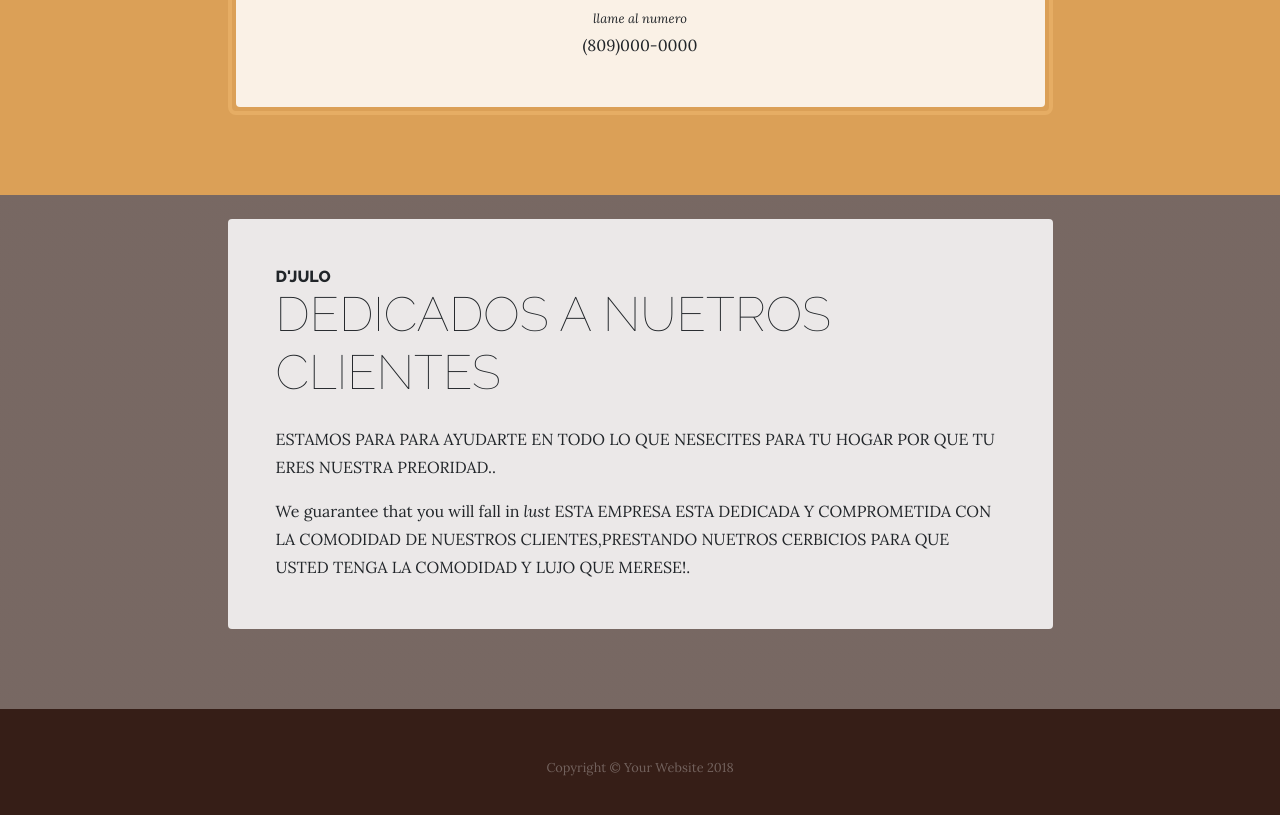
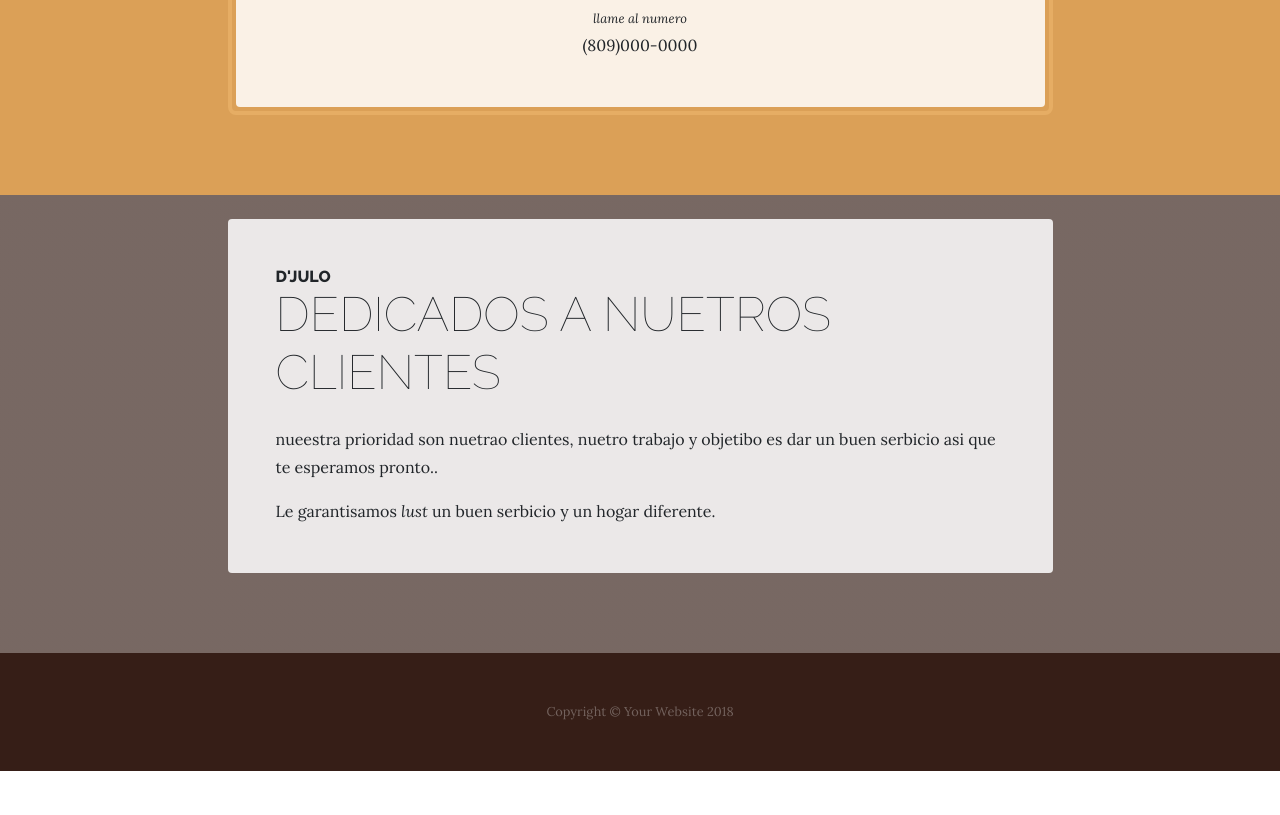
Before and after one commit to yorgenjm/D-lujo-proyecto, a website: page store.html in a window 1280 px wide. Shown: the part 1171-1986 px from the top of the page. After the commit the page ends 1942 px from the top, so only its background shows below. Drawn offline with Linux system fonts and the light colour scheme.

Commit message:
Update store.html

```diff
--- a/store.html
+++ b/store.html
@@ -25,8 +25,8 @@
   <body>
 
     <h1 class="site-heading text-center text-white d-none d-lg-block">
-      <span class="site-heading-upper text-primary mb-3">D'LUJO, DECORACIONES DE INTERIORES DEL HOGAR</span>
-      <span class="site-heading-lower">CONOSENOS</span>
+      <span class="site-heading-upper text-primary mb-3">DECORACIONES DE INTERIORES</span>
+      <span class="site-heading-lower">D'LUJO</span>
     </h1>
 
     <!-- Navigation -->
@@ -127,10 +127,10 @@
                   <span class="section-heading-upper">D'JULO</span>
                   <span class="section-heading-lower">DEDICADOS A NUETROS CLIENTES</span>
                 </h2>
-                <p>ESTAMOS PARA PARA AYUDARTE EN TODO LO QUE NESECITES PARA TU HOGAR POR QUE TU ERES NUESTRA PREORIDAD..</p>
-                <p class="mb-0">We guarantee that you will fall in
+                <p>nueestra prioridad son nuetrao clientes, nuetro trabajo y objetibo es dar un buen serbicio asi que te esperamos pronto..</p>
+                <p class="mb-0">Le garantisamos
                   <em>lust</em>
-                  ESTA EMPRESA ESTA DEDICADA Y COMPROMETIDA CON LA COMODIDAD DE NUESTROS CLIENTES,PRESTANDO NUETROS CERBICIOS PARA QUE USTED TENGA LA COMODIDAD Y LUJO QUE MERESE!.</p>
+                 un buen serbicio y un hogar diferente.</p>
               </div>
             </div>
           </div>
```
